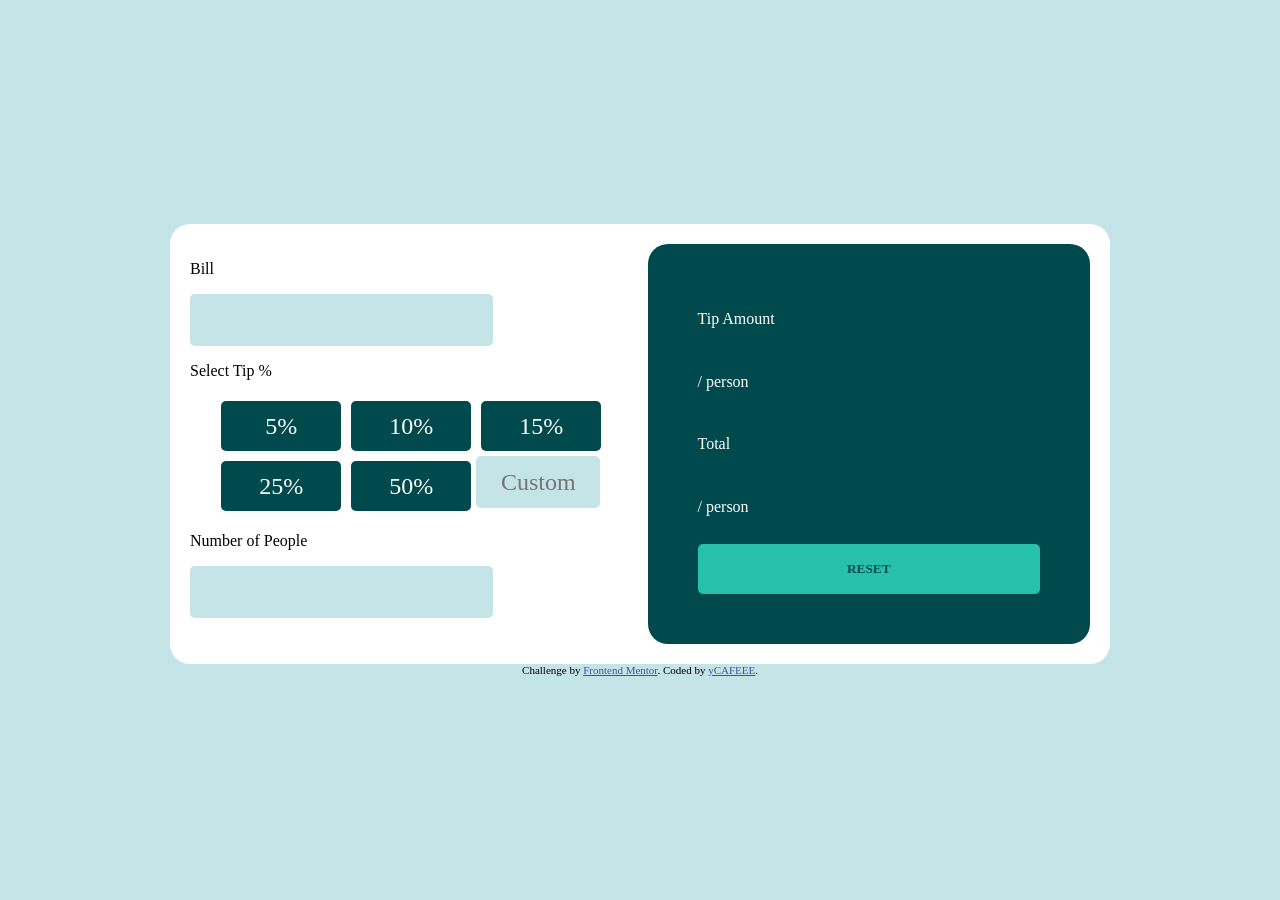
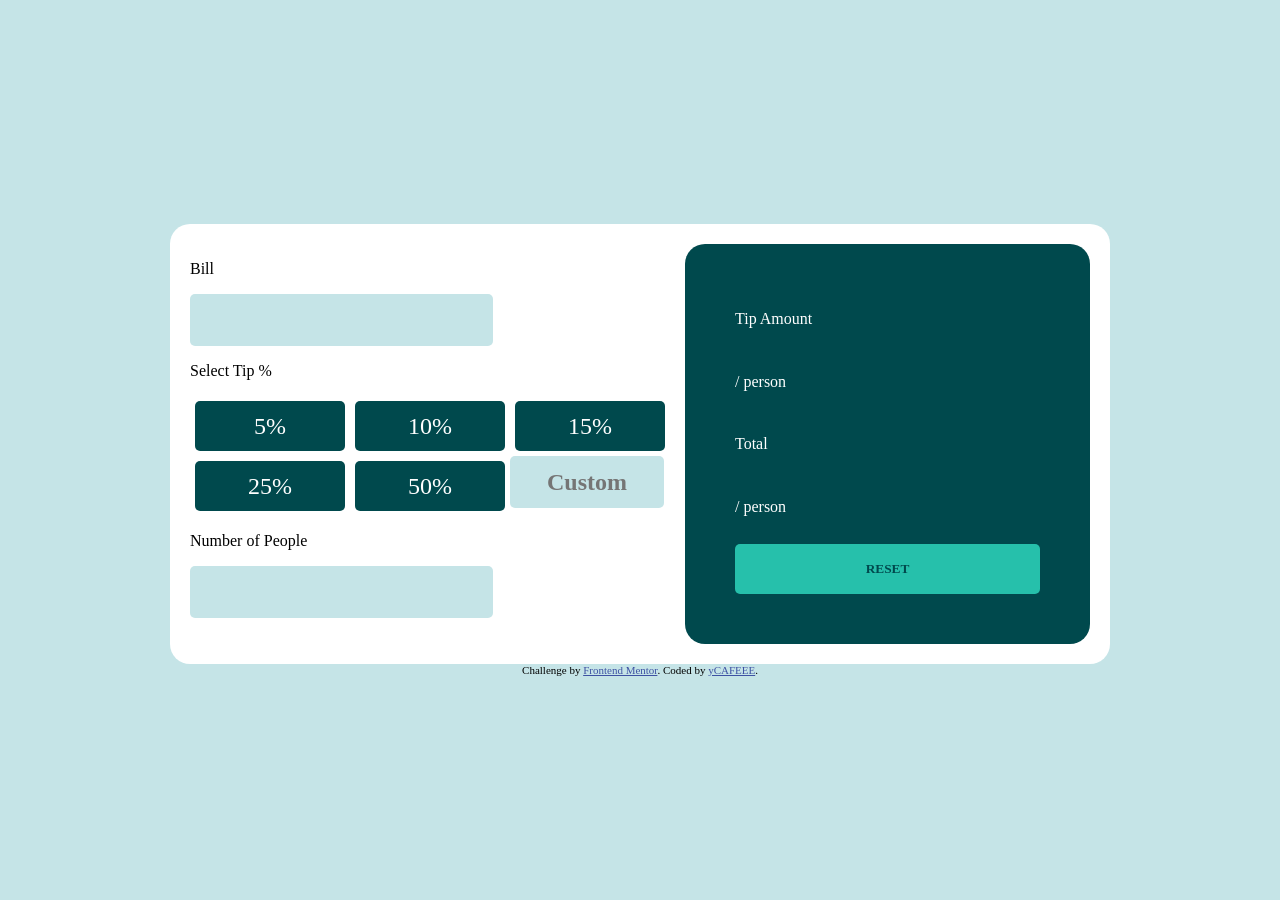

change buttons width in buttons-container

--- a/tip-calculator/style.css
+++ b/tip-calculator/style.css
@@ -55,12 +55,12 @@ input{
 .buttons-container{
     display: grid;
     grid-template-columns: auto auto auto;
-    justify-content: center;
+    justify-content: space-between;
 }
 
 .buttons-container button{
     background-color: var(--Green-900);
-    width: 120px;
+    width: 150px;
     height: 50px;
     border: none;
     color: white;
@@ -83,8 +83,9 @@ input{
 }
 
 .buttons-container input{
-    width: 120px;
+    width: 150px;
     font-family: 'Space Mono';
+    font-weight: 700;
     text-align: center;
 }
 
